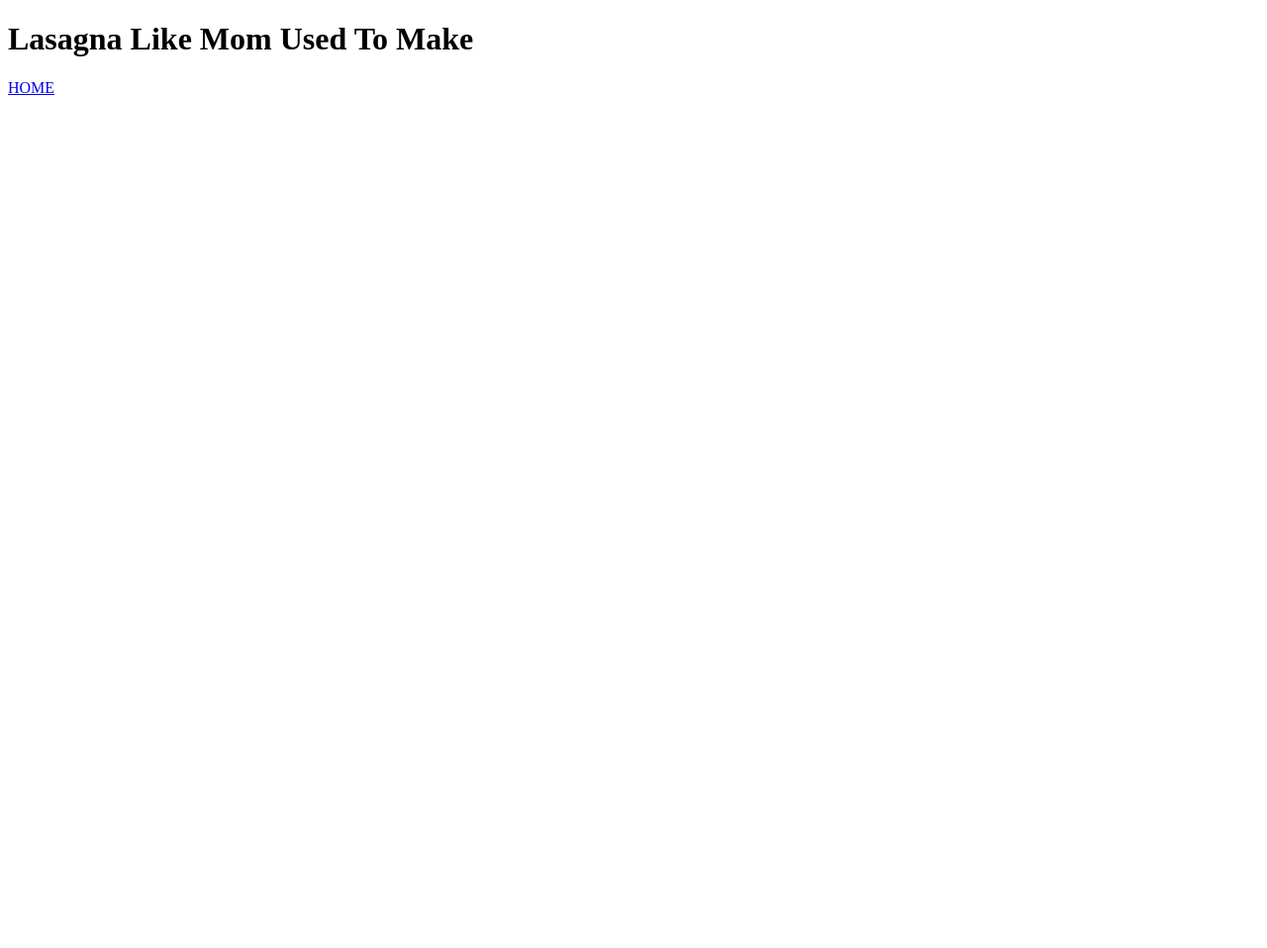
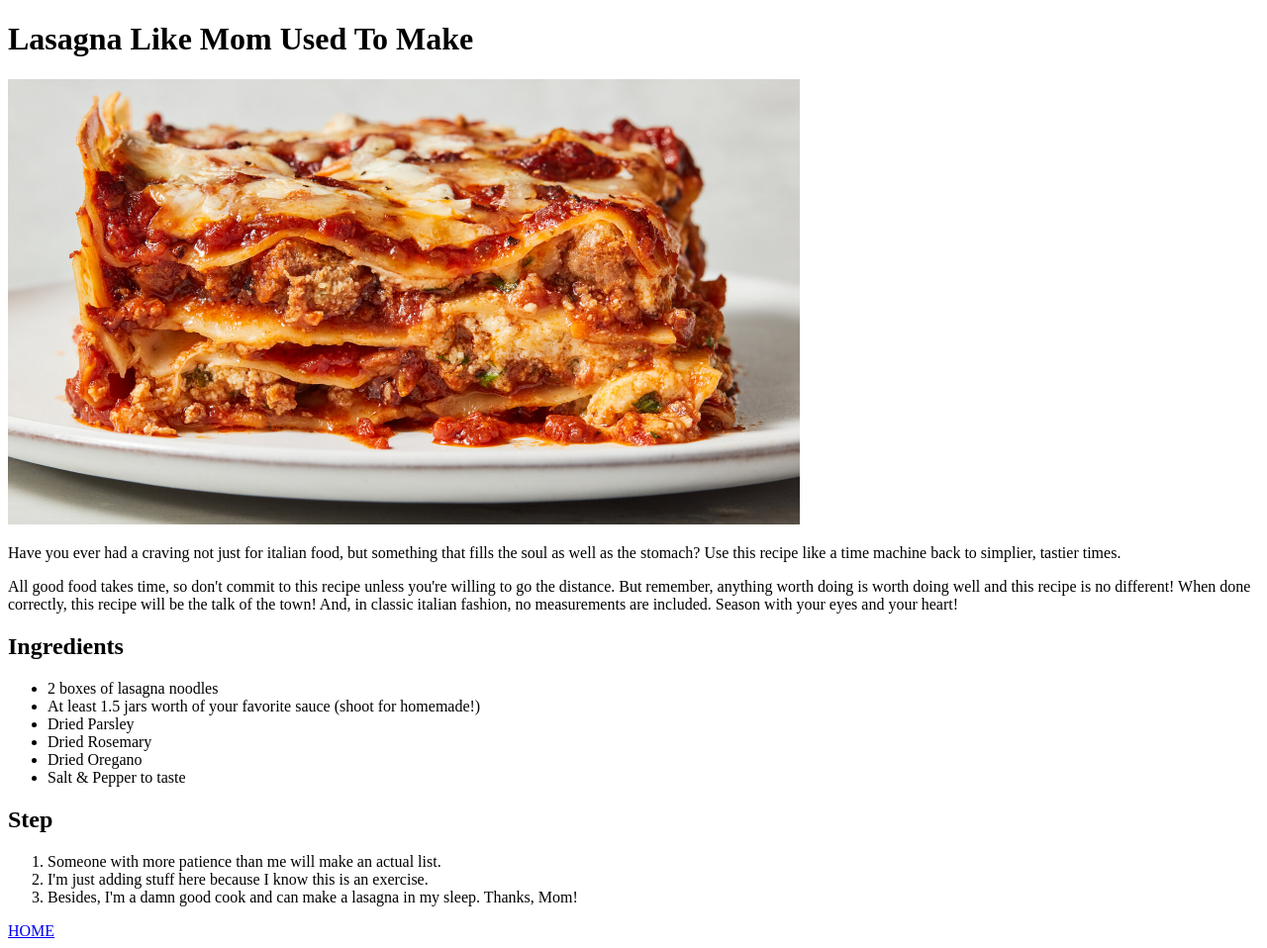
Before and after one commit to nagodaar/odin-recipes, a plain HTML site: page recipes/lasagna.html in a window 1280 px wide. Shown: the whole page at 99% size. Before the commit the page ends 800 px from the top, so only its background shows below. Drawn offline with Linux system fonts and the light colour scheme.

```diff
--- a/recipes/lasagna.html
+++ b/recipes/lasagna.html
@@ -7,7 +7,27 @@
 
     <body>
         <h1>Lasagna Like Mom Used To Make</h1>
+        <img src="pictures/lasagna.jpg" width="800" alt="One slice of delicious lasagna."> <p></p>
+        <p>Have you ever had a craving not just for italian food, but something that fills the soul as well as the stomach? Use this recipe like a time machine back to simplier, tastier times.</p>
+        <p>All good food takes time, so don't commit to this recipe unless you're willing to go the distance. But remember, anything worth doing is worth doing well and this recipe is no different!
+            When done correctly, this recipe will be the talk of the town! And, in classic italian fashion, no measurements are included. Season with your eyes and your heart!</p>
 
+        <h2>Ingredients</h2>
+        <ul>
+            <li>2 boxes of lasagna noodles</li>
+            <li>At least 1.5 jars worth of your favorite sauce (shoot for homemade!)</li>
+            <li>Dried Parsley</li>
+            <li>Dried Rosemary</li>
+            <li>Dried Oregano</li>
+            <li>Salt & Pepper to taste</li>
+        </ul>
+
+        <h2>Step</h2>
+        <ol>
+            <li>Someone with more patience than me will make an actual list.</l1>
+            <li>I'm just adding stuff here because I know this is an exercise.</li>
+            <li>Besides, I'm a damn good cook and can make a lasagna in my sleep. Thanks, Mom!</li>
+        </ol>
 
         <a href="../index.html">HOME</a>
     </body>
```
Also changed, not shown: index.html (+6 -1 lines), recipes/bcd.html (added, +37 -0 lines), recipes/pictures/buffalo_dip.jpg (added), recipes/pictures/lasagna.jpg (added).
